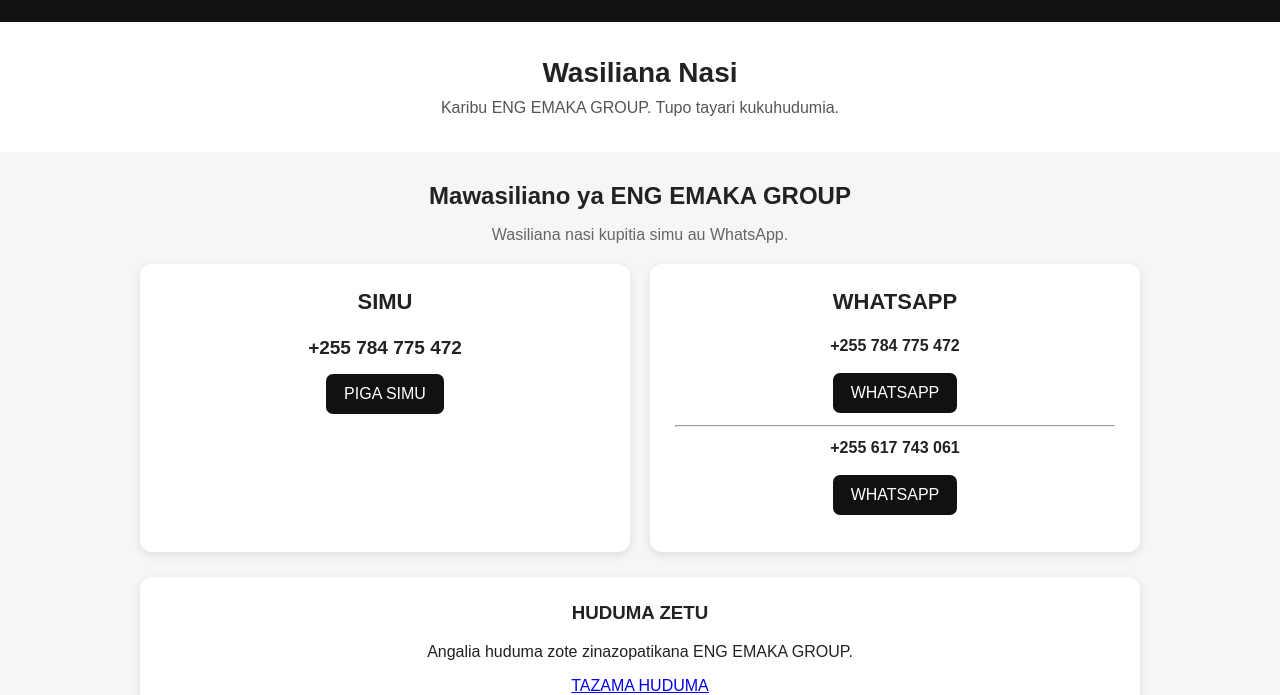
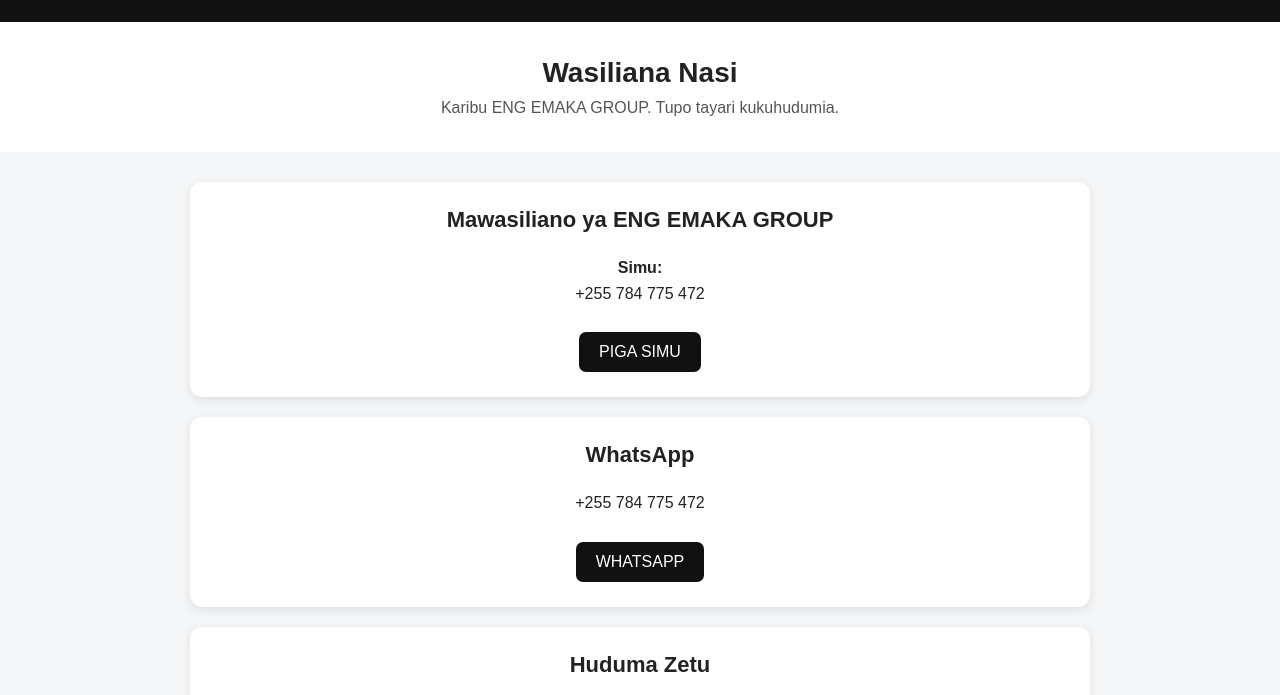
Before and after one commit to directorfreemaxy17-sudo/ENG-EMAKA-GROUP, a plain HTML site: page contact.html in a window 1280 px wide. Shown: the part 106-801 px from the top of the page. Drawn offline with Linux system fonts and the light colour scheme.

Commit message:
Update contact.html

```diff
--- a/contact.html
+++ b/contact.html
@@ -54,77 +54,51 @@
 
         .container {
             width: 92%;
-            max-width: 1000px;
+            max-width: 900px;
             margin: 30px auto;
         }
 
-        .contact-title {
-            text-align: center;
-            margin-bottom: 20px;
-        }
-
-        .contact-title h2 {
-            margin: 0 0 8px;
-        }
-
-        .contact-title p {
-            color: #666;
-        }
-
-        /* VIJEDWALI VYA MAWASILIANO */
-        .contact-table {
-            display: grid;
-            grid-template-columns: repeat(2, 1fr);
-            gap: 20px;
-            margin-bottom: 25px;
-        }
-
-        .contact-card {
+        .contact-box {
             background: white;
             border-radius: 12px;
             padding: 25px;
+            margin-bottom: 20px;
+            box-shadow: 0 3px 10px rgba(0,0,0,0.10);
             text-align: center;
-            box-shadow: 0 3px 10px rgba(0,0,0,0.10);
         }
 
-        .contact-card h3 {
+        .contact-box h3 {
             margin-top: 0;
             font-size: 22px;
         }
 
-        .number {
-            font-size: 19px;
-            font-weight: bold;
-            margin: 15px 0;
+        .contact-box p {
+            line-height: 1.6;
         }
 
-        .contact-card a {
+        .contact-box a {
             display: inline-block;
-            padding: 11px 18px;
+            margin-top: 10px;
+            padding: 11px 20px;
             background: #111;
             color: white;
             text-decoration: none;
             border-radius: 7px;
         }
 
-        .contact-card a:hover {
+        .contact-box a:hover {
             opacity: 0.85;
         }
 
-        .whatsapp-number {
-            margin: 12px 0;
+        .back {
+            text-align: center;
+            margin: 25px 0;
         }
 
-        .service-card {
-            background: white;
-            border-radius: 12px;
-            padding: 25px;
-            text-align: center;
-            box-shadow: 0 3px 10px rgba(0,0,0,0.10);
-        }
-
-        .service-card h3 {
-            margin-top: 0;
+        .back a {
+            color: #111;
+            text-decoration: none;
+            font-weight: bold;
         }
 
         footer {
@@ -133,31 +107,6 @@
             color: white;
             text-align: center;
             padding: 20px;
-        }
-
-        .back {
-            text-align: center;
-            margin: 25px 0;
-        }
-
-        .back a {
-            text-decoration: none;
-            color: #111;
-            font-weight: bold;
-        }
-
-        @media (max-width: 650px) {
-            .contact-table {
-                grid-template-columns: 1fr;
-            }
-
-            header h1 {
-                font-size: 25px;
-            }
-
-            .hero h2 {
-                font-size: 24px;
-            }
         }
     </style>
 </head>
@@ -176,55 +125,38 @@
 
 <div class="container">
 
-    <div class="contact-title">
-        <h2>Mawasiliano ya ENG EMAKA GROUP</h2>
-        <p>Wasiliana nasi kupitia simu au WhatsApp.</p>
-    </div>
+    <div class="contact-box">
+        <h3>Mawasiliano ya ENG EMAKA GROUP</h3>
 
-    <div class="contact-table">
-
-        <!-- SIMU -->
-        <div class="contact-card">
-            <h3>SIMU</h3>
-
-            <div class="number">
+        <p>
+            <strong>Simu:</strong><br>
             +255 784 775 472
-            </div>
+        </p>
 
         <a href="tel:+255784775472">
             PIGA SIMU
         </a>
     </div>
 
-        <!-- WHATSAPP -->
-        <div class="contact-card">
-            <h3>WHATSAPP</h3>
+    <div class="contact-box">
+        <h3>WhatsApp</h3>
 
-            <div class="whatsapp-number">
-                <strong>+255 784 775 472</strong>
-                <br><br>
+        <p>
+            +255 784 775 472
+        </p>
+
         <a href="https://wa.me/255784775472" target="_blank">
             WHATSAPP
         </a>
     </div>
 
-            <hr>
+    <div class="contact-box">
+        <h3>Huduma Zetu</h3>
 
-            <div class="whatsapp-number">
-                <strong>+255 617 743 061</strong>
-                <br><br>
-                <a href="https://wa.me/255617743061" target="_blank">
-                    WHATSAPP
-                </a>
-            </div>
-        </div>
-
-    </div>
-
-    <!-- HUDUMA -->
-    <div class="service-card">
-        <h3>HUDUMA ZETU</h3>
-        <p>Angalia huduma zote zinazopatikana ENG EMAKA GROUP.</p>
+        <p>
+            Angalia huduma zote zinazopatikana
+            ENG EMAKA GROUP.
+        </p>
 
         <a href="service.html">
             TAZAMA HUDUMA
```
Lines whose indentation alone changed are shown as unchanged.
